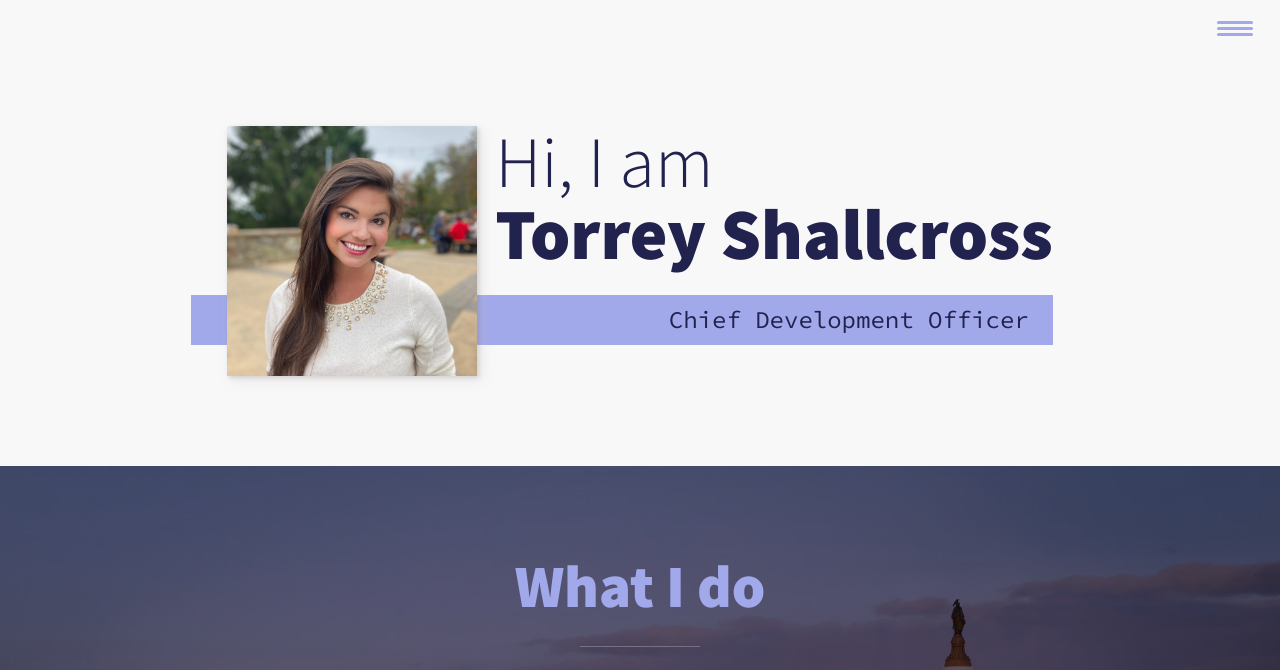
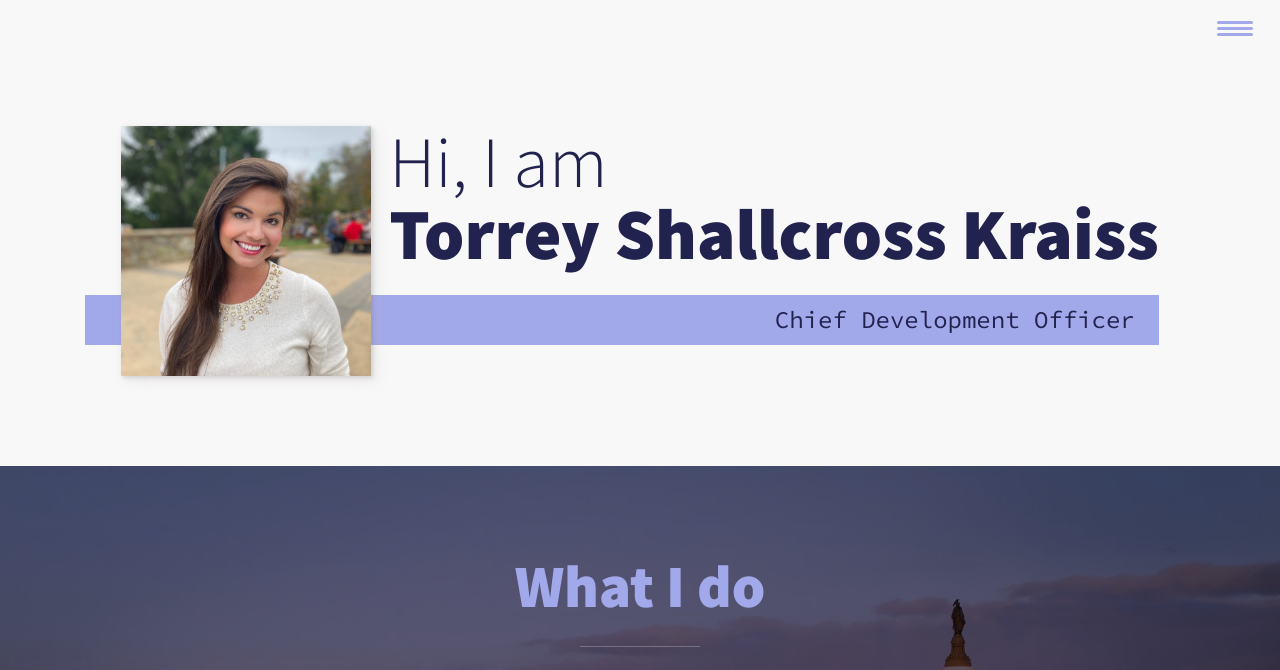
Before and after one commit to simulateatl/torreyshallcross, a plain HTML site: page index.html in a window 1280 px wide. Shown: the top 670 px of the page. Drawn offline with nearby package versions, Linux system fonts and the light colour scheme.

Commit message:
Update index.html

```diff
--- a/index.html
+++ b/index.html
@@ -34,7 +34,7 @@
         <!-- Introduction -->
         <section class="intro" id="home">
             <h1 class="section__title section__title--intro">
-                Hi, I am <strong>Torrey Shallcross</strong>
+                Hi, I am <strong>Torrey Shallcross Kraiss</strong>
             </h1>
             <p class="section__subtitle section__subtitle--intro">Chief Development Officer</p>
             <img src="img/torreymain.jpg" alt="a picture of Torrey smiling" class="intro__img">
```
